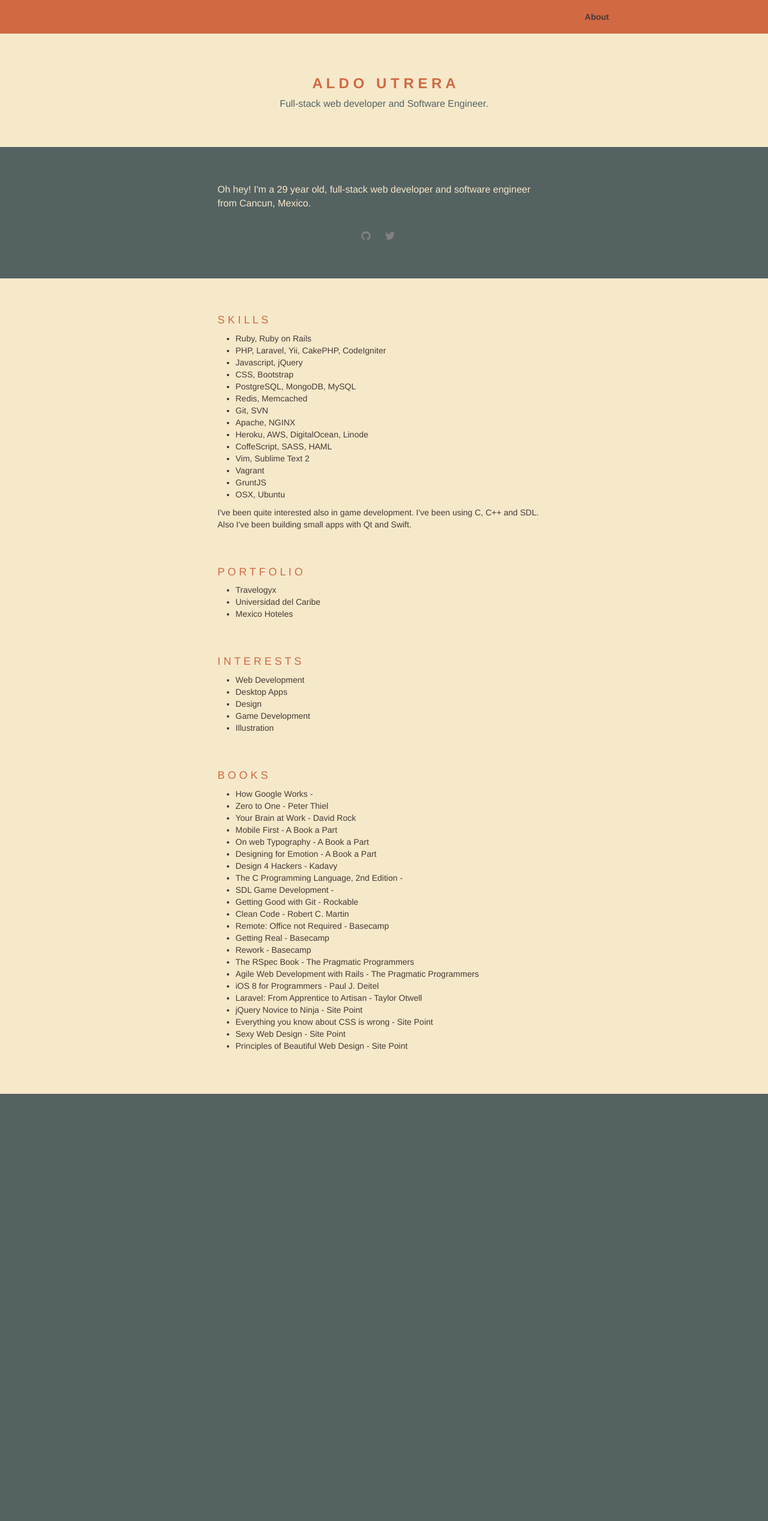
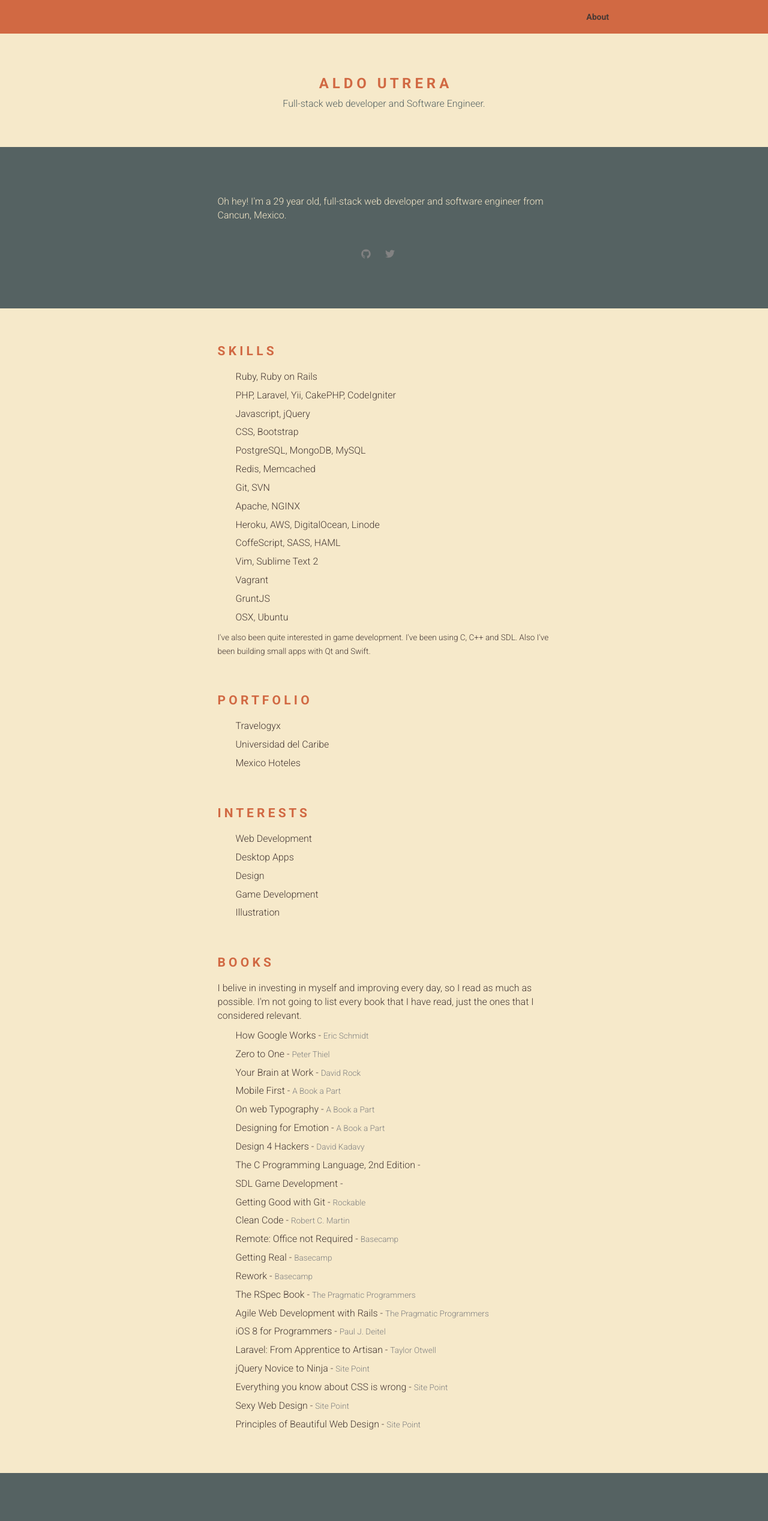
Before and after one commit to aldoutrera/aldoutrera.github.io, a Jekyll site: the page built from index.html, in a window 1280 px wide. Shown: the whole page at 60% size. Built offline with Jekyll 4.4.1, drawn with Linux system fonts in a browser that asks for light colours; before the commit the page ends 1903 px from its top, so only the background shows below that.

Commit message:
Estilizando resume

```diff
--- a/_includes/head.html
+++ b/_includes/head.html
@@ -9,4 +9,5 @@
   <link rel="stylesheet" href="{{ "/css/main.css" | prepend: site.baseurl }}">
   <link rel="canonical" href="{{ page.url | replace:'index.html','' | prepend: site.baseurl | prepend: site.url }}">
   <link rel="alternate" type="application/rss+xml" title="{{ site.title }}" href="{{ "/feed.xml" | prepend: site.baseurl | prepend: site.url }}" />
+  <link href='http://fonts.googleapis.com/css?family=Roboto:300,700' rel='stylesheet' type='text/css'>
 </head>
--- a/css/main.scss
+++ b/css/main.scss
@@ -53,6 +53,7 @@ $dark_shadow: #473935;
 ;
 
 body {
+  font-family: 'Roboto', sans-serif;
   background-color: $background;
 }
 
@@ -114,12 +115,12 @@ body {
 
   .section-header {
 
-    padding: 60px 0;
+    padding: 80px 0;
     font-size: 16px;
 
     .links {
 
-      margin-top: 20px;
+      margin-top: 30px;
 
       .link {
         margin-right: 20px;
@@ -140,13 +141,16 @@ body {
   .content {
     padding: 60px 0;
     color: $dark_shadow;
+    font-size: 16px;
   }
 
   .content-heading {
 
-    font-size: 18px;
+    font-size: 21px;
+    font-weight: bold;
     color: $standout;
     margin-top: 60px;
+    margin-bottom: 20px;
 
     &.first {
       margin-top: 0;
@@ -164,3 +168,24 @@ body {
   }
 
 }
+
+// Resume
+.resume {
+
+  ul {
+
+    list-style-type: none;
+
+    li {
+
+      margin-bottom: 8px;
+
+      small {
+        color: gray;
+      }
+
+    }
+
+  }
+
+}
--- a/index.html
+++ b/index.html
@@ -2,6 +2,7 @@
 layout: default
 ---
 
+<div class = "resume">
   <div class = "row">
     <div class = "col-md-6 col-md-offset-3">
 
@@ -22,7 +23,7 @@ layout: default
         <li>GruntJS</li>
         <li>OSX, Ubuntu</li>
       </ul>
-    <p>I've been quite interested also in game development. I've been using C, C++ and SDL. Also I've been building small apps with Qt and Swift.</p>
+      <small>I've also been quite interested in game development. I've been using C, C++ and SDL. Also I've been building small apps with Qt and Swift.</small>
 
       <h2 class="content-heading">P O R T F O L I O</h2>
       <ul>
@@ -41,30 +42,32 @@ layout: default
       </ul>
 
       <h2 class="content-heading">B O O K S</h2>
+      <p>I belive in investing in myself and improving every day, so I read as much as possible. I'm not going to list every book that I have read, just the ones that I considered relevant.</p>
       <ul>
-      <li>How Google Works - </li>
-      <li>Zero to One - Peter Thiel</li>
-      <li>Your Brain at Work - David Rock</li>
-      <li>Mobile First - A Book a Part</li>
-      <li>On web Typography - A Book a Part</li>
-      <li>Designing for Emotion - A Book a Part</li>
-      <li>Design 4 Hackers - Kadavy</li>
-      <li>The C Programming Language, 2nd Edition - </li>
-      <li>SDL Game Development - </li>
-      <li>Getting Good with Git - Rockable</li>
-      <li>Clean Code - Robert C. Martin</li>
-      <li>Remote: Office not Required - Basecamp</li>
-      <li>Getting Real - Basecamp</li>
-      <li>Rework - Basecamp</li>
-      <li>The RSpec Book - The Pragmatic Programmers</li>
-      <li>Agile Web Development with Rails - The Pragmatic Programmers</li>
-      <li>iOS 8 for Programmers - Paul J. Deitel</li>
-      <li>Laravel: From Apprentice to Artisan - Taylor Otwell</li>
-      <li>jQuery Novice to Ninja - Site Point</li>
-      <li>Everything you know about CSS is wrong - Site Point</li>
-      <li>Sexy Web Design - Site Point</li>
-      <li>Principles of Beautiful Web Design - Site Point</li>
+        <li>How Google Works - <small>Eric Schmidt</small></li>
+        <li>Zero to One - <small>Peter Thiel</small></li>
+        <li>Your Brain at Work - <small>David Rock</small></li>
+        <li>Mobile First - <small>A Book a Part</small></li>
+        <li>On web Typography - <small>A Book a Part</small></li>
+        <li>Designing for Emotion - <small>A Book a Part</small></li>
+        <li>Design 4 Hackers - <small>David Kadavy</small></li>
+        <li>The C Programming Language, 2nd Edition - <small></small></li>
+        <li>SDL Game Development - <small></small></li>
+        <li>Getting Good with Git - <small>Rockable</small></li>
+        <li>Clean Code - <small>Robert C. Martin</small></li>
+        <li>Remote: Office not Required - <small>Basecamp</small></li>
+        <li>Getting Real - <small>Basecamp</small></li>
+        <li>Rework - <small>Basecamp</small></li>
+        <li>The RSpec Book - <small>The Pragmatic Programmers</small></li>
+        <li>Agile Web Development with Rails - <small>The Pragmatic Programmers</small></li>
+        <li>iOS 8 for Programmers - <small>Paul J. Deitel</small></li>
+        <li>Laravel: From Apprentice to Artisan - <small>Taylor Otwell</small></li>
+        <li>jQuery Novice to Ninja - <small>Site Point</small></li>
+        <li>Everything you know about CSS is wrong - <small>Site Point</small></li>
+        <li>Sexy Web Design - <small>Site Point</small></li>
+        <li>Principles of Beautiful Web Design - <small>Site Point</small></li>
       </ul>
 
     </div>
   </div>
+</div>
```
Lines whose indentation alone changed are shown as unchanged.
